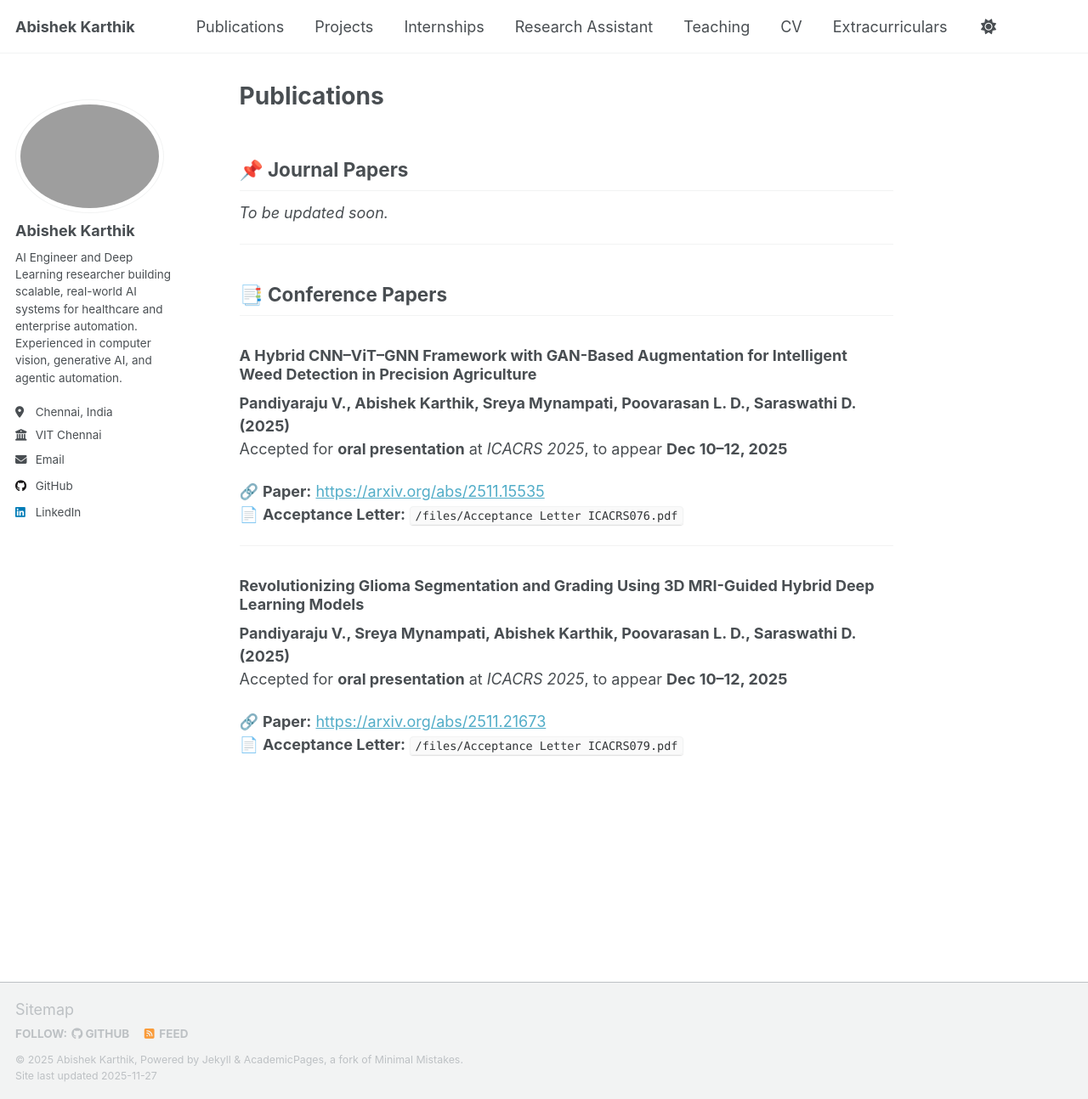
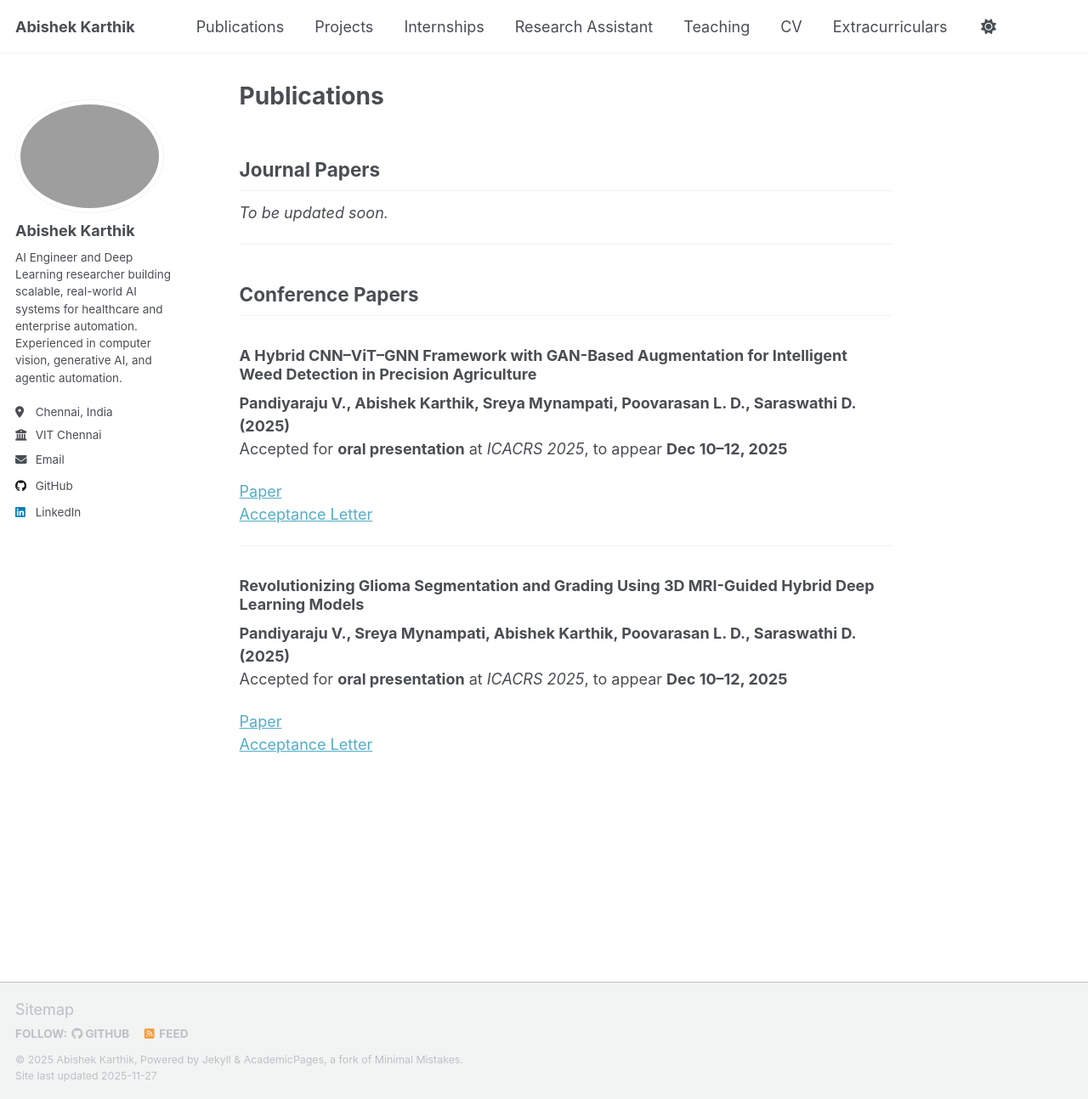
Before and after one commit to Abishekkarthik07/abishekkarthik07.github.io, a Jekyll site: the page built from _pages/publications.md, in a window 1280 px wide and 1294 px high. Shown: the whole window at 85% size. Built offline with Jekyll 4.4.1, drawn with Linux system fonts in a browser that asks for light colours; a script that is not in the unit is left out.

Commit message:
Added formatted conference publications section with links

```diff
--- a/_pages/publications.md
+++ b/_pages/publications.md
@@ -5,19 +5,20 @@ author_profile: true
 permalink: /publications/
 ---
 
-## 📌 Journal Papers
+## Journal Papers
+
 _To be updated soon._
 
 ---
 
-## 📑 Conference Papers
+## Conference Papers
 
 ### **A Hybrid CNN–ViT–GNN Framework with GAN-Based Augmentation for Intelligent Weed Detection in Precision Agriculture**
 **Pandiyaraju V., Abishek Karthik, Sreya Mynampati, Poovarasan L. D., Saraswathi D. (2025)**
 Accepted for **oral presentation** at *ICACRS 2025*, to appear **Dec 10–12, 2025**
 
-🔗 **Paper:** <https://arxiv.org/abs/2511.15535>
-📄 **Acceptance Letter:** `/files/Acceptance Letter ICACRS076.pdf`
+[Paper](https://arxiv.org/abs/2511.15535)
+[Acceptance Letter](/files/Acceptance Letter ICACRS076.pdf)
 
 ---
 
@@ -25,5 +26,5 @@ Accepted for **oral presentation** at *ICACRS 2025*, to appear **Dec 10–12, 20
 **Pandiyaraju V., Sreya Mynampati, Abishek Karthik, Poovarasan L. D., Saraswathi D. (2025)**
 Accepted for **oral presentation** at *ICACRS 2025*, to appear **Dec 10–12, 2025**
 
-🔗 **Paper:** <https://arxiv.org/abs/2511.21673>
-📄 **Acceptance Letter:** `/files/Acceptance Letter ICACRS079.pdf`
+[Paper](https://arxiv.org/abs/2511.21673)
+[Acceptance Letter](/files/Acceptance Letter ICACRS079.pdf)
```
